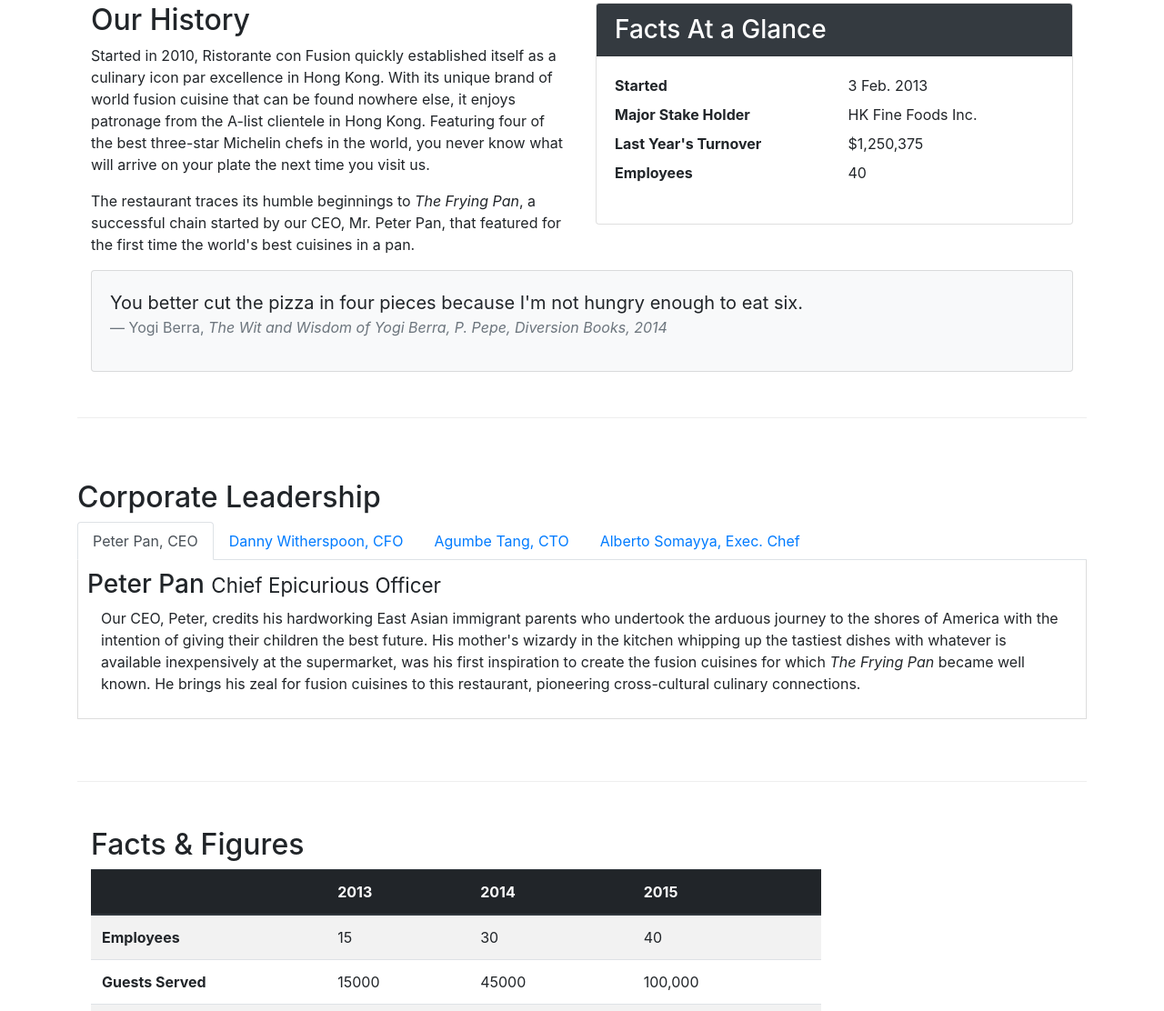
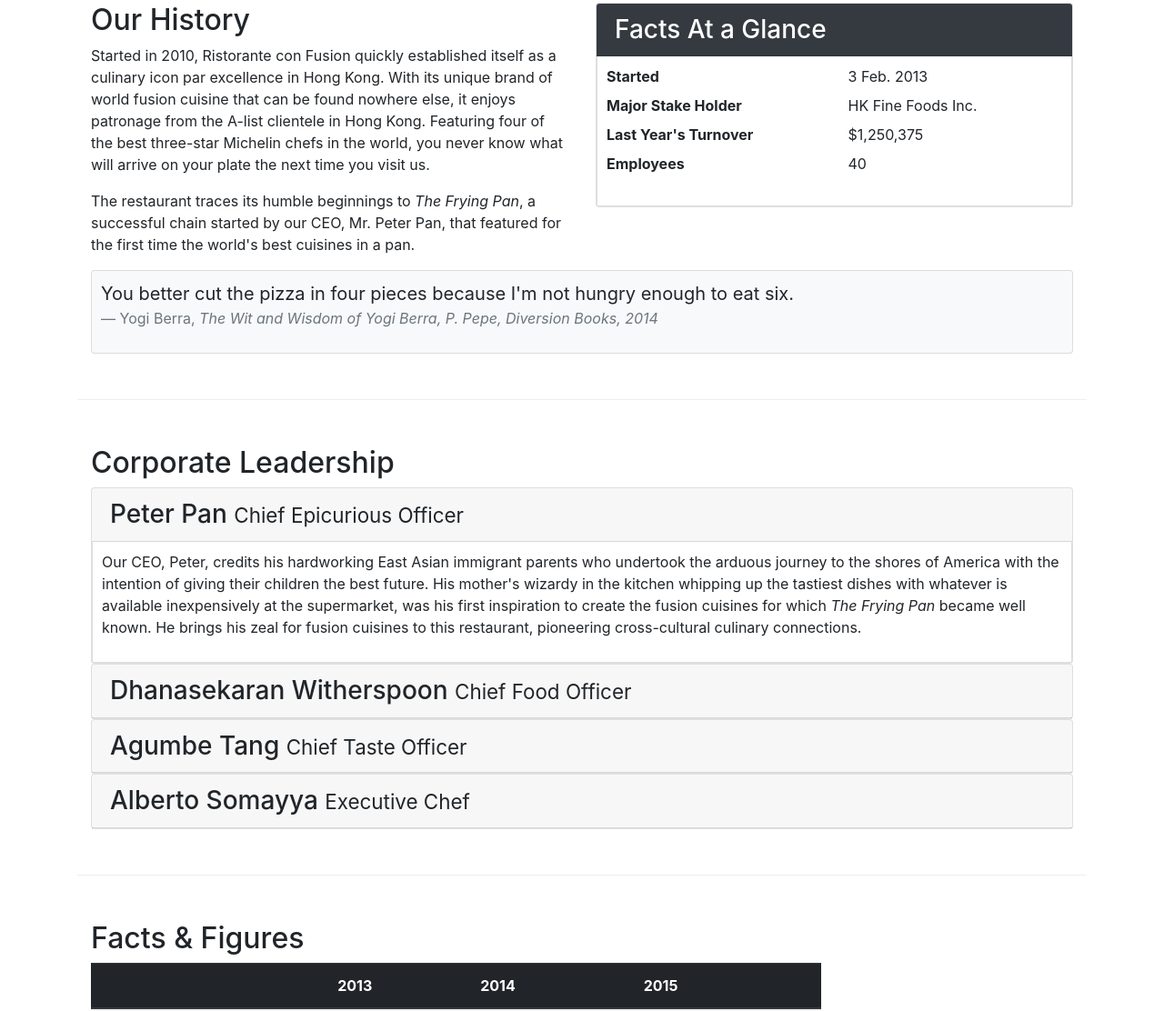
Before and after one commit to lucassf/WEB-Full-Stack-Course, a website: page aboutus.html in a window 1280 px wide. Shown: the part 534-1646 px from the top of the page at 91% size. Drawn offline with nearby package versions, Linux system fonts and the light colour scheme.

Commit message:
Accordion uses

```diff
--- a/aboutus.html
+++ b/aboutus.html
@@ -112,59 +112,66 @@
             </div>
         </div>
 
-
         <div class="row row-content align-items-center">
-            <div>
+            <div class="col-12">
                 <h2>Corporate Leadership</h2>
 
-                <ul class="nav nav-tabs">
-                    <li class="nav-item">
-                        <a class="nav-link active" href="#peter" role="tab" data-toggle="tab">Peter Pan, CEO</a>
-                    </li>
-                    <li class="nav-item">
-                        <a class="nav-link" href="#danny" role="tab" data-toggle="tab">Danny Witherspoon, CFO</a>
-                    </li>
-                    <li class="nav-item">
-                        <a class="nav-link" href="#agumbe" role="tab" data-toggle="tab">Agumbe Tang, CTO</a>
-                    </li>
-                    <li class="nav-item">
-                        <a class="nav-link" href="#alberto" role="tab" data-toggle="tab">Alberto Somayya, Exec. Chef</a>
-                    </li>
-                </ul>
-
-                <div class="tab-content">
-                    <div role="tabpanel" class="tab-pane fade show active" id="peter">
-                        <h3>Peter Pan <small>Chief Epicurious Officer</small></h3>
-                        <p class="col-12 d-none d-sm-block">Our CEO, Peter, credits his hardworking East Asian immigrant
-                            parents who undertook the arduous journey to the shores of America with the intention of
-                            giving their children the best future. His mother's wizardy in the kitchen whipping up the
-                            tastiest dishes with whatever is available inexpensively at the supermarket, was his first
-                            inspiration to create the fusion cuisines for which <em>The Frying Pan</em> became well
-                            known. He brings his zeal for fusion cuisines to this restaurant, pioneering cross-cultural
-                            culinary connections.</p>
+                <div class="accordion md-accordion" id="accordion" role="tablist">
+                    <div class="card">
+                        <div class="card-header" id="peterhead">
+                            <h3 class="mb-0">
+                                <a data-toggle="collapse" data-target="#peter">
+                                    Peter Pan <small>Chief Epicurious Officer</small>
+                                </a>
+                            </h3>
+                        </div>
+                        <div class="collapse show" id="peter" data-parent="#accordion">
+                            <div class="card-body">
+                                <p class="d-block">Our CEO, Peter, credits his hardworking East Asian immigrant                                parents who undertook the arduous journey to the shores of America with the intention of                                giving their children the best future. His mother's wizardy in the kitchen whipping up the                                tastiest dishes with whatever is available inexpensively at the supermarket, was his first                                inspiration to create the fusion cuisines for which <em>The Frying Pan</em> became well                                known. He brings his zeal for fusion cuisines to this restaurant, pioneering cross-cultural                                culinary connections.</p>
+                            </div>
+                        </div>
                     </div>
-                    <div role="tabpanel" class="tab-pane fade" id="danny">
-                        <h3>Dhanasekaran Witherspoon <small>Chief Food Officer</small></h3>
-                        <p class="col-12 d-none d-sm-block">Our CFO, Danny, as he is affectionately referred to by his
-                            colleagues, comes from a long established family tradition in farming and produce. His
-                            experiences growing up on a farm in the Australian outback gave him great appreciation for
-                            varieties of food sources. As he puts it in his own words, <em>Everything that runs, wins,
-                                and everything that stays, pays!</em></p>
+                    <div class="card">
+                        <div class="card-header" id="dannyhead">
+                            <h3 class="mb-0">
+                                <a class="collapsed" data-toggle="collapse" data-target="#danny">
+                                    Dhanasekaran Witherspoon <small>Chief Food Officer</small>
+                                </a>
+                            </h3>
+                        </div>
+                        <div class="collapse" id="danny" data-parent="#accordion">
+                            <div class="card-body">
+                                <p class="col-12">Our CFO, Danny, as he is affectionately referred to by his                            colleagues, comes from a long established family tradition in farming and produce. His                            experiences growing up on a farm in the Australian outback gave him great appreciation for                            varieties of food sources. As he puts it in his own words, <em>Everything that runs, wins,                                and everything that stays, pays!</em></p>
+                            </div>
+                        </div>
                     </div>
-                    <div role="tabpanel" class="tab-pane fade" id="agumbe">
-                        <h3>Agumbe Tang <small>Chief Taste Officer</small></h3>
-                        <p class="col-12 d-none d-sm-block">Blessed with the most discerning gustatory sense, Agumbe,
-                            our CTO, personally ensures that every dish that we serve meets his exacting tastes. Our
-                            chefs dread the tongue lashing that ensues if their dish does not meet his exacting
-                            standards. He lives by his motto, <em>You click only if you survive my lick.</em></p>
+                    <div class="card">
+                        <div class="card-header" id="agumbehead">
+                            <h3 class="mb-0">
+                                <a class="collapsed" data-toggle="collapse" data-target="#agumbe">
+                                    Agumbe Tang <small>Chief Taste Officer</small>
+                                </a>
+                            </h3>
+                        </div>
+                        <div class="collapse" id="agumbe" data-parent="#accordion">
+                            <div class="card-body">
+                                <p class="col-12 d-block">Blessed with the most discerning gustatory sense, Agumbe,                            our CTO, personally ensures that every dish that we serve meets his exacting tastes. Our                            chefs dread the tongue lashing that ensues if their dish does not meet his exacting                            standards. He lives by his motto, <em>You click only if you survive my lick.</em></p>
+                            </div>
+                        </div>
                     </div>
-                    <div role="tabpanel" class="tab-pane fade" id="alberto">
-                        <h3>Alberto Somayya <small>Executive Chef</small></h3>
-                        <p class="col-12 d-none d-sm-block">Award winning three-star Michelin chef with wide
-                            International experience having worked closely with whos-who in the culinary world, he
-                            specializes in creating mouthwatering Indo-Italian fusion experiences. He says, <em>Put
-                                together the cuisines from the two craziest cultures, and you get a winning hit! Amma
-                                Mia!</em></p>
+                    <div class="card">
+                        <div class="card-header" id="albertohead">
+                            <h3 class="mb-0">
+                                <a class="collapsed" data-toggle="collapse" data-target="#alberto">
+                                    Alberto Somayya <small>Executive Chef</small>
+                                </a>
+                            </h3>
+                        </div>
+                        <div class="collapse" id="alberto" data-parent="#accordion">
+                            <div class="card-body">
+                                <p class="col-12 d-block">Award winning three-star Michelin chef with wide                            International experience having worked closely with whos-who in the culinary world, he                            specializes in creating mouthwatering Indo-Italian fusion experiences. He says, <em>Put                                together the cuisines from the two craziest cultures, and you get a winning hit! Amma                                Mia!</em></p>
+                            </div>
+                        </div>
                     </div>
                 </div>
             </div>
--- a/css/styles.css
+++ b/css/styles.css
@@ -34,7 +34,7 @@
     z-index: 0;
 }
 
-.tab-content{
+.card-body{
     border-left: 1px solid #ddd;
     border-right: 1px solid #ddd;
     border-bottom: 1px solid #ddd;
```
